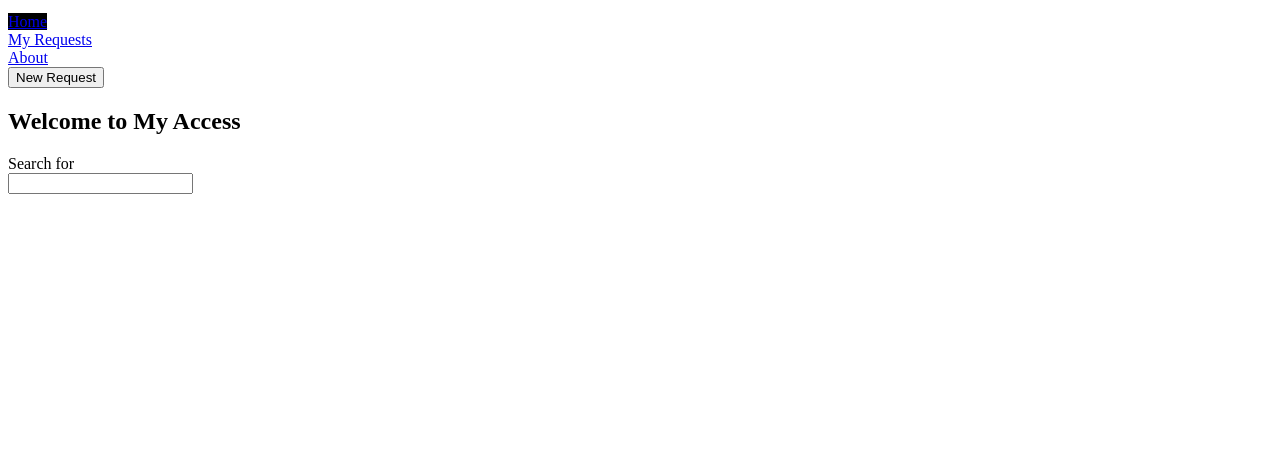
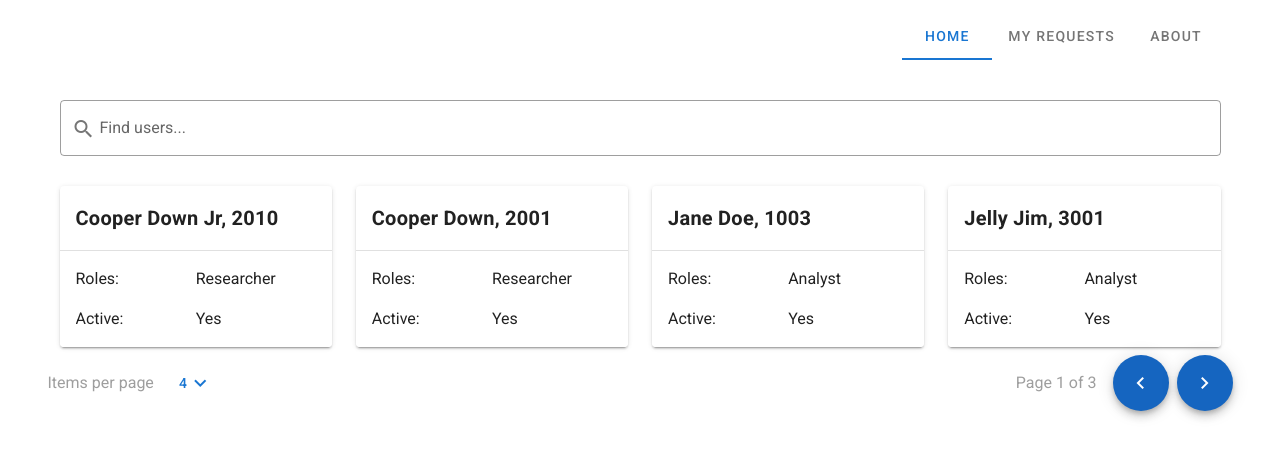
Before and after one commit to onegang/access, a Vue app in the folder access-web/src/web/: page / in a window 1280 px wide. Shown: the top 458 px of the page. Built offline with nearby package versions, Linux system fonts and the light colour scheme.

Commit message:
Add vuetify

```diff
--- a/access-web/src/web/public/index.html
+++ b/access-web/src/web/public/index.html
@@ -5,6 +5,8 @@
     <meta http-equiv="X-UA-Compatible" content="IE=edge">
     <meta name="viewport" content="width=device-width,initial-scale=1.0">
     <link rel="icon" href="<%= BASE_URL %>favicon.ico">
+    <link rel="stylesheet" href="https://fonts.googleapis.com/css?family=Roboto:100,300,400,500,700,900">
+    <link rel="stylesheet" href="https://cdn.jsdelivr.net/npm/@mdi/font@latest/css/materialdesignicons.min.css">
     <title><%= htmlWebpackPlugin.options.title %></title>
   </head>
   <body>
--- a/access-web/src/web/src/App.vue
+++ b/access-web/src/web/src/App.vue
@@ -1,29 +1,19 @@
 <template>
-  <div class="container app-access">
-    <div class="nav nav-pills justify-content-center">
-      <div class="nav-item">
-        <router-link class="nav-link" active-class="active" to="/" exact>Home</router-link>
-      </div>
-      <div class="nav-item">
-        <router-link class="nav-link" active-class="active" to="/requests">My Requests</router-link>
-      </div>
-      <div class="nav-item">
-        <router-link class="nav-link" active-class="active" to="/about">About</router-link>
-      </div>
-    </div>
-    <router-view/>
-  </div>
+  <v-app>
+    <v-content>
+      <v-container>
+        <v-tabs right>
+          <v-tab to="/">Home</v-tab>
+          <v-tab to="/requests">My Requests</v-tab>
+          <v-tab to="/about">About</v-tab>
+        </v-tabs>
+        <router-view class="pt-10"></router-view>
+      </v-container>
+    </v-content>
+  </v-app>
 </template>
 
 <style>
 
-.app-access {
-  padding-top: 5px;
-}
 
-.nav-pills > div > a.active {
-    background-color: black !important;
-}
-
-@import'~bootstrap/dist/css/bootstrap.css'
 </style>
--- a/access-web/src/web/src/components/UsersTable.vue
+++ b/access-web/src/web/src/components/UsersTable.vue
@@ -1,38 +1,251 @@
 <template>
-  <div class="my-users-table">
-    <h2>{{ msg }}</h2>
-    <div class="input-group mb-3">
-      <div class="input-group-prepend">
-        <span class="input-group-text" id="basic-addon3">Search for</span>
-      </div>
-      <input type="text" class="form-control" id="basic-url" aria-describedby="basic-addon3">
-    </div>
-  </div>
+  <v-data-iterator
+      :items="items"
+      :items-per-page.sync="itemsPerPage"
+      :page="page"
+      :search="search"
+      :sort-by="sortBy.toLowerCase()"
+      :sort-desc="sortDesc"
+      hide-default-footer
+    >
+      <!-- <template v-slot:header>
+        <v-toolbar
+          dark
+          color="blue darken-3"
+          class="mb-1"
+        >
+          <v-text-field
+            v-model="search"
+            clearable
+            flat
+            solo-inverted
+            hide-details
+            prepend-inner-icon="mdi-search"
+            label="Search"
+          ></v-text-field>
+          <template v-if="$vuetify.breakpoint.mdAndUp">
+            <v-spacer></v-spacer>
+            <v-select
+              v-model="sortBy"
+              flat
+              solo-inverted
+              hide-details
+              :items="keys"
+              prepend-inner-icon="mdi-search"
+              label="Sort by"
+            ></v-select>
+            <v-spacer></v-spacer>
+            <v-btn-toggle
+              v-model="sortDesc"
+              mandatory
+            >
+              <v-btn
+                large
+                depressed
+                color="blue"
+                :value="false"
+              >
+                <v-icon>mdi-arrow-up</v-icon>
+              </v-btn>
+              <v-btn
+                large
+                depressed
+                color="blue"
+                :value="true"
+              >
+                <v-icon>mdi-arrow-down</v-icon>
+              </v-btn>
+            </v-btn-toggle>
+          </template>
+        </v-toolbar>
+      </template> -->
+
+      <template v-slot:default="props">
+        <v-row>
+          <v-col
+            v-for="item in props.items"
+            :key="item.name"
+            cols="12"
+            sm="6"
+            md="4"
+            lg="3"
+          >
+            <v-card>
+              <v-card-title class="subheading font-weight-bold">{{ item.name }}</v-card-title>
+
+              <v-divider></v-divider>
+
+              <v-list dense>
+                <v-list-item
+                  v-for="(key, index) in filteredKeys"
+                  :key="index"
+                >
+                  <v-list-item-content :class="{ 'blue--text':
+                    sortBy === key }">{{ key }}:</v-list-item-content>
+                  <v-list-item-content class="align-end" :class="{ 'blue--text': sortBy === key }">
+                    {{ item[key.toLowerCase()] }}</v-list-item-content>
+                </v-list-item>
+              </v-list>
+            </v-card>
+          </v-col>
+        </v-row>
+      </template>
+
+      <template v-slot:footer>
+        <v-row class="mt-2" align="center" justify="center">
+          <span class="grey--text">Items per page</span>
+          <v-menu offset-y>
+            <template v-slot:activator="{ on }">
+              <v-btn
+                dark
+                text
+                color="primary"
+                class="ml-2"
+                v-on="on"
+              >
+                {{ itemsPerPage }}
+                <v-icon>mdi-chevron-down</v-icon>
+              </v-btn>
+            </template>
+            <v-list>
+              <v-list-item
+                v-for="(number, index) in itemsPerPageArray"
+                :key="index"
+                @click="updateItemsPerPage(number)"
+              >
+                <v-list-item-title>{{ number }}</v-list-item-title>
+              </v-list-item>
+            </v-list>
+          </v-menu>
+
+          <v-spacer></v-spacer>
+
+          <span
+            class="mr-4
+            grey--text"
+          >
+            Page {{ page }} of {{ numberOfPages }}
+          </span>
+          <v-btn
+            fab
+            dark
+            color="blue darken-3"
+            class="mr-1"
+            @click="formerPage"
+          >
+            <v-icon>mdi-chevron-left</v-icon>
+          </v-btn>
+          <v-btn
+            fab
+            dark
+            color="blue darken-3"
+            class="ml-1"
+            @click="nextPage"
+          >
+            <v-icon>mdi-chevron-right</v-icon>
+          </v-btn>
+        </v-row>
+      </template>
+    </v-data-iterator>
 </template>
 
 <script>
 export default {
-  name: 'UsersTable',
-  props: {
-    msg: String,
+  // name: 'UsersTable',
+  // props: {
+  //   msg: String,
+  // },
+  data() {
+    return {
+      itemsPerPageArray: [4, 8, 12],
+      search: '',
+      filter: {},
+      sortDesc: false,
+      page: 1,
+      itemsPerPage: 4,
+      sortBy: 'name',
+      keys: [
+        'Name',
+        'Roles',
+        'Active',
+      ],
+      items: [
+        {
+          name: 'John Lee, 1001',
+          roles: 'Administrator',
+          active: 'Yes',
+        },
+        {
+          name: 'Mary Jane, 1002',
+          roles: 'Analyst',
+          active: 'Yes',
+        },
+        {
+          name: 'Jane Doe, 1003',
+          roles: 'Analyst',
+          active: 'Yes',
+        },
+        {
+          name: 'Cooper Down, 2001',
+          roles: 'Researcher',
+          active: 'Yes',
+        },
+        {
+          name: 'Cooper Down Jr, 2010',
+          roles: 'Researcher',
+          active: 'Yes',
+        },
+        {
+          name: 'Jelly Jim, 3001',
+          roles: 'Analyst',
+          active: 'Yes',
+        },
+        {
+          name: 'Tom Holly, 3002',
+          roles: 'Analyst',
+          active: 'Yes',
+        },
+        {
+          name: 'Kitkat Teck, 3003',
+          roles: 'Analyst',
+          active: 'Yes',
+        },
+        {
+          name: 'Kylie Key, 3012',
+          roles: 'Analyst',
+          active: 'Yes',
+        },
+        {
+          name: 'Morthone To, 3020',
+          roles: 'Analyst',
+          active: 'Yes',
+        },
+      ],
+    };
+  },
+  computed: {
+    numberOfPages() {
+      return Math.ceil(this.items.length / this.itemsPerPage);
+    },
+    filteredKeys() {
+      return this.keys.filter((key) => (key !== 'Name'));
+    },
+  },
+  methods: {
+    nextPage() {
+      if (this.page + 1 <= this.numberOfPages) this.page += 1;
+    },
+    formerPage() {
+      if (this.page - 1 >= 1) this.page -= 1;
+    },
+    updateItemsPerPage(number) {
+      this.itemsPerPage = number;
+    },
   },
 };
 </script>
 
 <!-- Add "scoped" attribute to limit CSS to this component only -->
 <style scoped>
-h3 {
-  margin: 40px 0 0;
-}
-ul {
-  list-style-type: none;
-  padding: 0;
-}
-li {
-  display: inline-block;
-  margin: 0 10px;
-}
-a {
-  color: #42b983;
-}
+
 </style>
--- a/access-web/src/web/src/main.js
+++ b/access-web/src/web/src/main.js
@@ -2,12 +2,13 @@ import Vue from 'vue';
 import App from './App.vue';
 import router from './router';
 import store from './store';
-import 'bootstrap';
+import vuetify from './plugins/vuetify';
 
 Vue.config.productionTip = false;
 
 new Vue({
   router,
   store,
+  vuetify,
   render: (h) => h(App),
 }).$mount('#app');
--- /dev/null
+++ b/access-web/src/web/src/plugins/vuetify.js
@@ -0,0 +1,7 @@
+import Vue from 'vue';
+import Vuetify from 'vuetify/lib';
+
+Vue.use(Vuetify);
+
+export default new Vuetify({
+});
--- a/access-web/src/web/src/views/Home.vue
+++ b/access-web/src/web/src/views/Home.vue
@@ -1,6 +1,13 @@
 <template>
   <div class="home">
-    <button type="button" class="btn btn-primary">New Request</button>
+    <div>
+      <v-text-field
+        clearable
+        outlined
+        label="Find users..."
+        prepend-inner-icon="mdi-magnify"
+      ></v-text-field>
+    </div>
     <UsersTable msg="Welcome to My Access"/>
   </div>
 </template>
@@ -16,3 +23,6 @@ export default {
   },
 };
 </script>
+
+<style scoped>
+</style>
--- /dev/null
+++ b/access-web/src/web/vue.config.js
@@ -0,0 +1,5 @@
+module.exports = {
+  transpileDependencies: [
+    'vuetify',
+  ],
+};
```
Also changed, not shown: access-web/src/web/package.json (+6 -4 lines), 1 other file (tests, documents, lock files or other folders).
